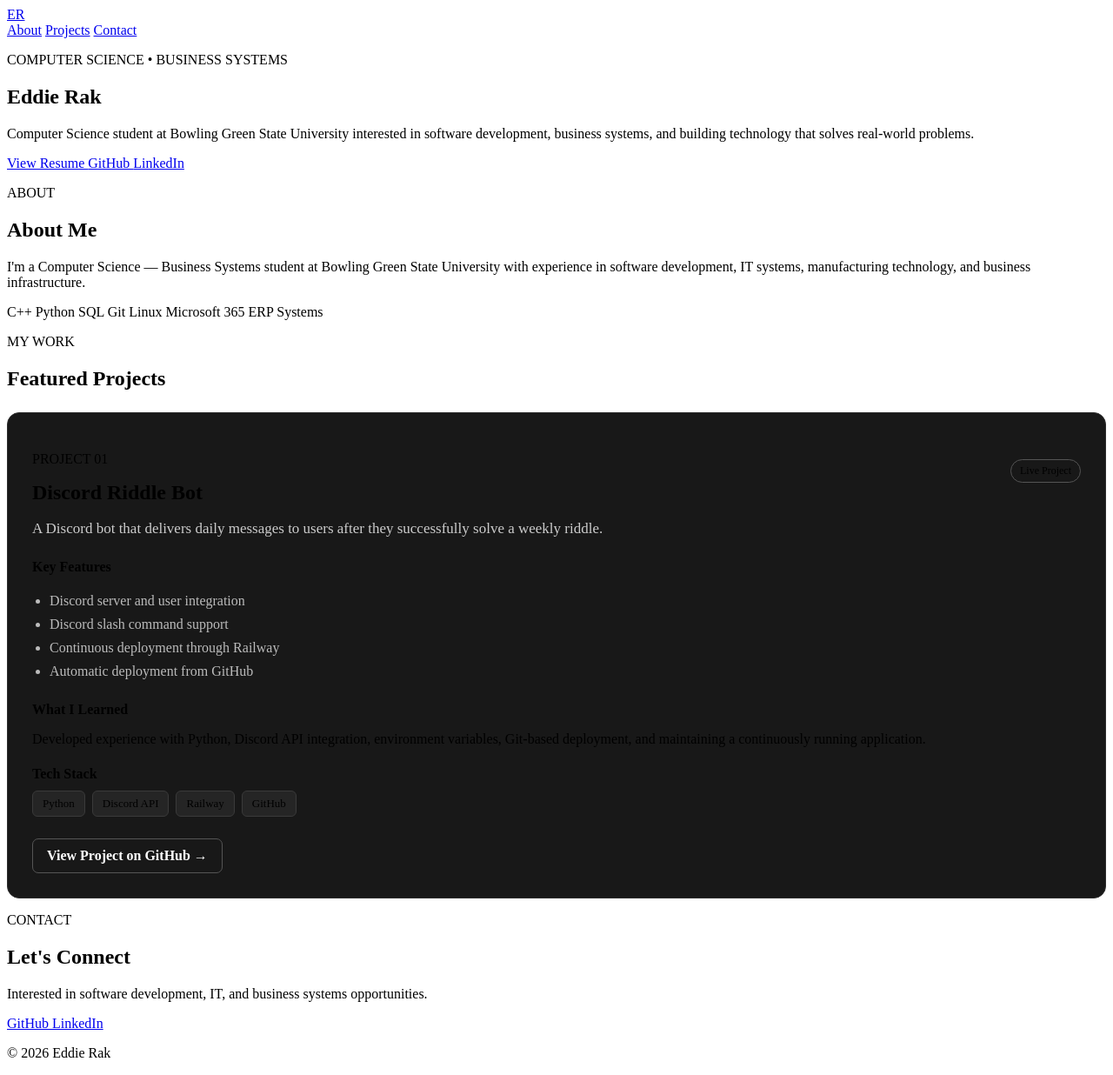
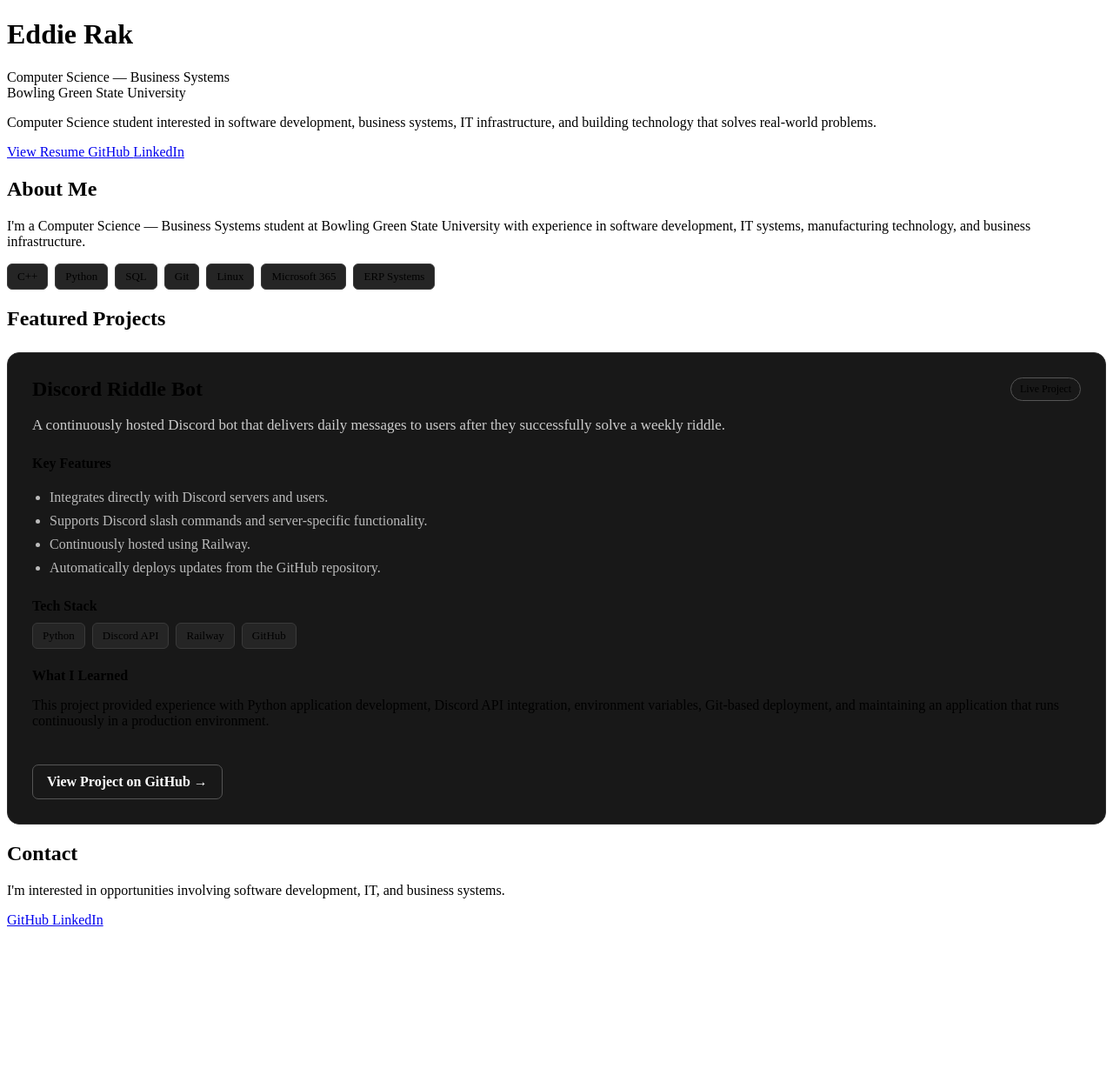
Before and after one commit to Raxophone/Raxophone.github.io, a plain HTML site: page index.html in a window 1280 px wide. Shown: the whole page at 87% size. After the commit the page ends 1075 px from the top, so only its background shows below. Drawn offline with Linux system fonts and the light colour scheme.

Commit message:
Changed style of resume 2

```diff
--- a/index.html
+++ b/index.html
@@ -17,41 +17,31 @@
 
 <body>
 
-    <!-- Navigation -->
-    <nav>
-        <div class="nav-container">
-            <a href="#" class="logo">ER</a>
+    <main>
 
-            <div class="nav-links">
-                <a href="#about">About</a>
-                <a href="#projects">Projects</a>
-                <a href="#contact">Contact</a>
-            </div>
-        </div>
-    </nav>
+        <!-- Header -->
+        <h1>Eddie Rak</h1>
+
+        <p class="intro">
+            Computer Science — Business Systems
+            <br>
+            Bowling Green State University
+        </p>
+
+        <p class="intro-description">
+            Computer Science student interested in software development,
+            business systems, IT infrastructure, and building technology
+            that solves real-world problems.
+        </p>
 
 
-    <main>
-
-        <!-- Hero -->
-        <section class="hero">
-
-            <p class="hero-label">COMPUTER SCIENCE • BUSINESS SYSTEMS</p>
-
-            <h1>Eddie Rak</h1>
-
-            <p class="hero-description">
-                Computer Science student at Bowling Green State University
-                interested in software development, business systems,
-                and building technology that solves real-world problems.
-            </p>
-
+        <!-- Main Links -->
         <div class="links">
 
             <a
-                    class="primary-button"
                 href="Assets/resume.pdf"
                 target="_blank"
+                rel="noopener noreferrer"
             >
                 View Resume
             </a>
@@ -74,25 +64,18 @@
 
         </div>
 
-        </section>
-
 
         <!-- About -->
-        <section id="about">
-
-            <p class="section-label">ABOUT</p>
-
         <h2>About Me</h2>
 
-            <p class="about-text">
+        <p>
             I'm a Computer Science — Business Systems student at
             Bowling Green State University with experience in software
             development, IT systems, manufacturing technology, and
             business infrastructure.
         </p>
 
-            <div class="skills">
-
+        <div class="tech-stack">
             <span>C++</span>
             <span>Python</span>
             <span>SQL</span>
@@ -100,29 +83,17 @@
             <span>Linux</span>
             <span>Microsoft 365</span>
             <span>ERP Systems</span>
-
         </div>
-
-        </section>
 
 
         <!-- Projects -->
-        <section id="projects">
-
-            <p class="section-label">MY WORK</p>
-
         <h2>Featured Projects</h2>
 
-
-            <!-- Discord Bot -->
         <div class="project">
 
             <div class="project-header">
 
-                    <div>
-                        <p class="project-number">PROJECT 01</p>
                 <h3>Discord Riddle Bot</h3>
-                    </div>
 
                 <span class="project-status">
                     Live Project
@@ -132,65 +103,53 @@
 
 
             <p class="project-description">
-                    A Discord bot that delivers daily messages to users
-                    after they successfully solve a weekly riddle.
+                A continuously hosted Discord bot that delivers daily
+                messages to users after they successfully solve a
+                weekly riddle.
             </p>
 
-
-                <div class="project-content">
-
-                    <div>
 
             <h4>Key Features</h4>
 
             <ul>
                 <li>
-                                Discord server and user integration
+                    Integrates directly with Discord servers and users.
                 </li>
 
                 <li>
-                                Discord slash command support
+                    Supports Discord slash commands and
+                    server-specific functionality.
                 </li>
 
                 <li>
-                                Continuous deployment through Railway
+                    Continuously hosted using Railway.
                 </li>
 
                 <li>
-                                Automatic deployment from GitHub
+                    Automatically deploys updates from the
+                    GitHub repository.
                 </li>
             </ul>
-
-                    </div>
-
-
-                    <div>
-
-                        <h4>What I Learned</h4>
-
-                        <p>
-                            Developed experience with Python,
-                            Discord API integration, environment
-                            variables, Git-based deployment, and
-                            maintaining a continuously running
-                            application.
-                        </p>
-
-                    </div>
-
-                </div>
 
 
             <h4>Tech Stack</h4>
 
             <div class="tech-stack">
-
                 <span>Python</span>
                 <span>Discord API</span>
                 <span>Railway</span>
                 <span>GitHub</span>
+            </div>
 
-                </div>
+
+            <h4>What I Learned</h4>
+
+            <p>
+                This project provided experience with Python application
+                development, Discord API integration, environment variables,
+                Git-based deployment, and maintaining an application that
+                runs continuously in a production environment.
+            </p>
 
 
             <a
@@ -204,19 +163,13 @@
 
         </div>
 
-        </section>
-
 
         <!-- Contact -->
-        <section id="contact">
+        <h2>Contact</h2>
 
-            <p class="section-label">CONTACT</p>
-
-            <h2>Let's Connect</h2>
-
-            <p class="contact-description">
-                Interested in software development, IT, and
-                business systems opportunities.
+        <p>
+            I'm interested in opportunities involving software development,
+            IT, and business systems.
         </p>
 
         <div class="links">
@@ -239,18 +192,7 @@
 
         </div>
 
-        </section>
-
     </main>
-
-
-    <footer>
-
-        <p>
-            © 2026 Eddie Rak
-        </p>
-
-    </footer>
 
 </body>
 
```
Lines whose indentation alone changed are shown as unchanged.
